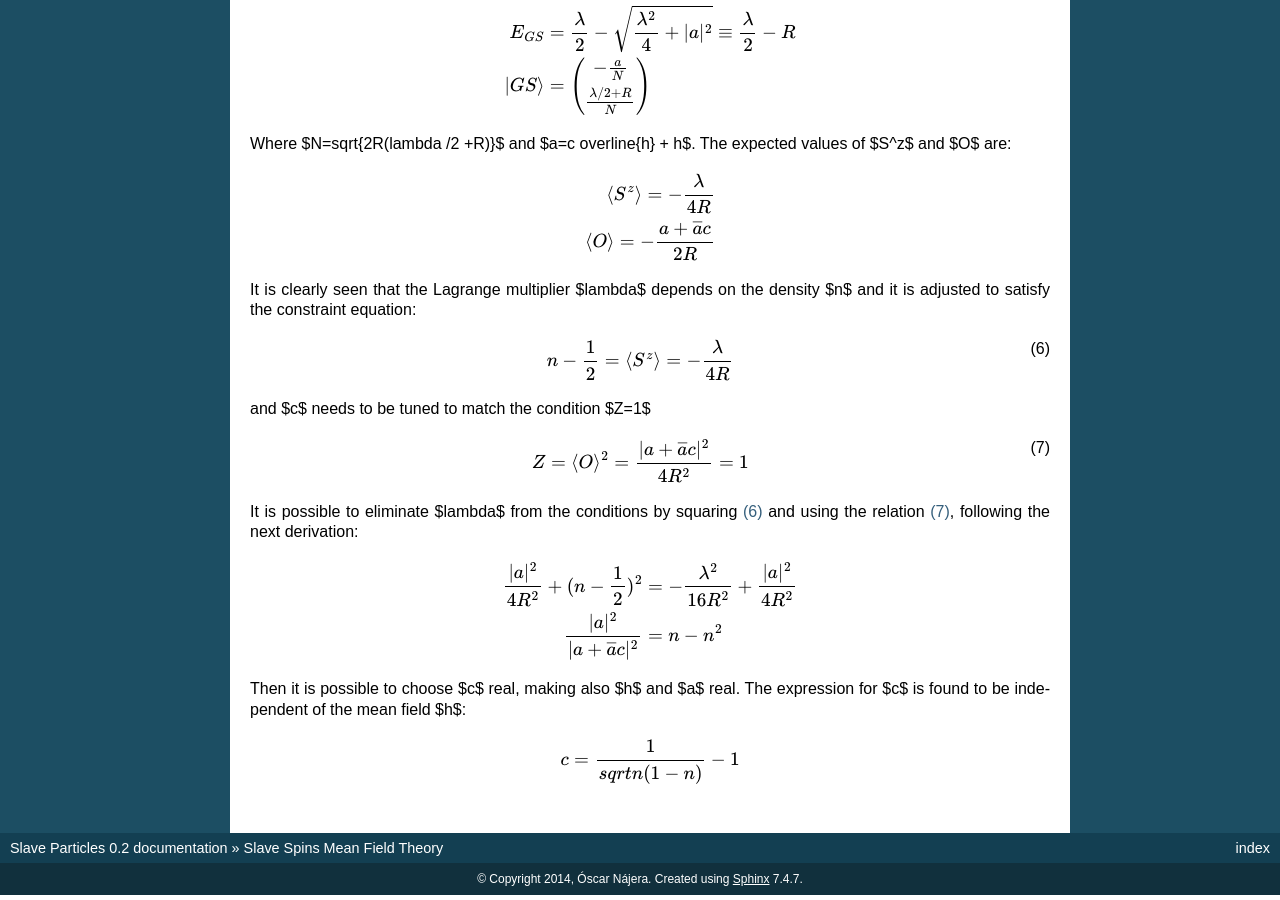
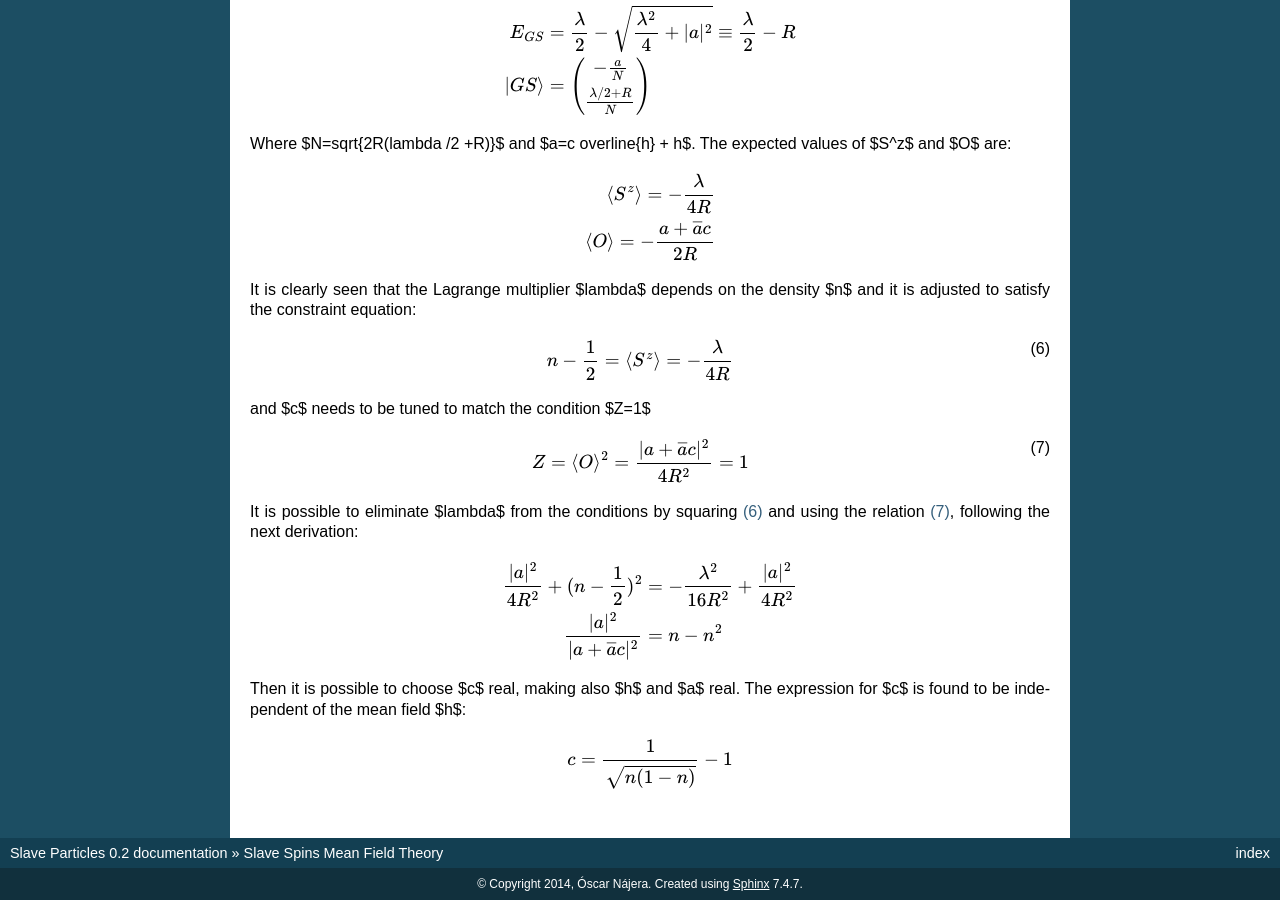
Before and after one commit to Titan-C/slaveparticles, a Sphinx documentation site: the page built from docs/slavespin.rst, in a window 1280 px wide and 900 px high, scrolled down 2356 px. Built offline with Sphinx 7.4.7, drawn with Linux system fonts in a browser that asks for light colours; formulas are drawn with MathJax 3.

```diff
--- a/docs/slavespin.rst
+++ b/docs/slavespin.rst
@@ -160,6 +160,7 @@
 
 .. math:: n-\frac{1}{2} = \langle S^z \rangle = -\frac{\lambda}{4R}
    :label: Sz_expected_constrain
+
 and $c$ needs to be tuned to match the condition $Z=1$
 
 .. math:: Z = \langle O \rangle^2 = \frac{|a +\overline{a}c| ^2 }{4R^2}=1
@@ -176,4 +177,4 @@
 Then it is possible to choose $c$ real, making also $h$ and $a$ real. The
 expression for $c$ is found to be independent of the mean field $h$:
 
-.. math:: c = \frac{1}{sqrt{n(1-n)}} -1
+.. math:: c = \frac{1}{\sqrt{n(1-n)}} -1
```
